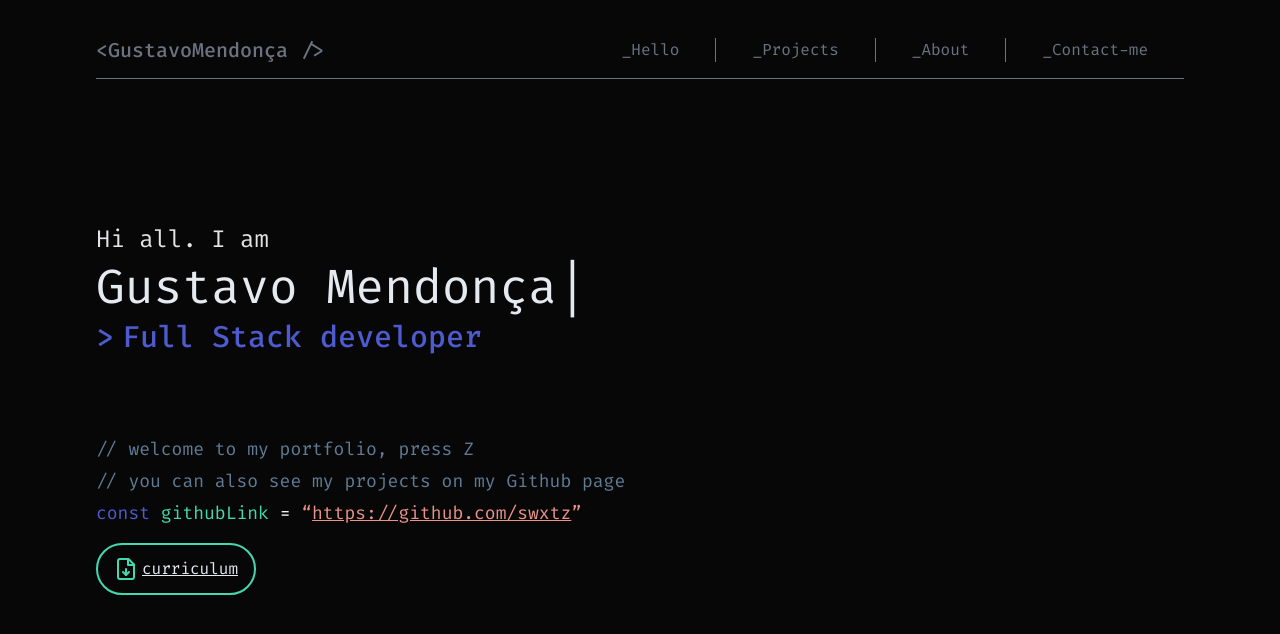
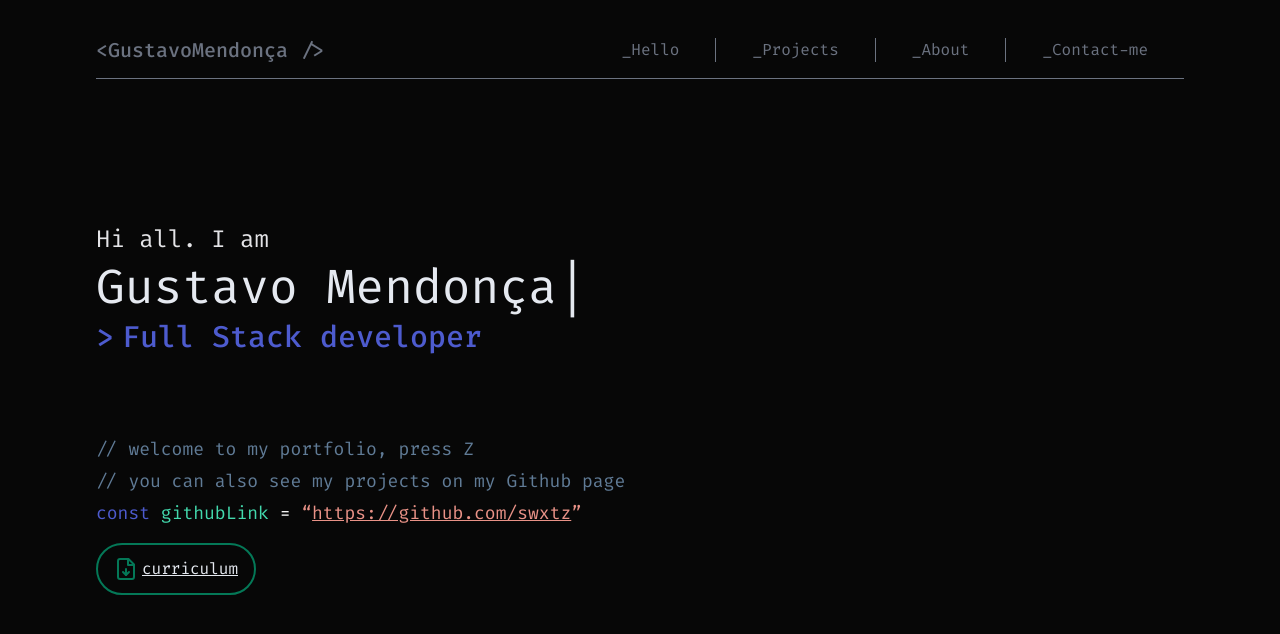
Before and after one commit to swxtz/portfolio, a Next.js app: page / in a window 1280 px wide. Shown: the top 634 px of the page. Built offline with nearby package versions, Linux system fonts and the light colour scheme.

Commit message:
styles: hover curriculum button

```diff
--- a/src/components/CvButton.tsx
+++ b/src/components/CvButton.tsx
@@ -1,10 +1,31 @@
-import { FileDown } from "lucide-react";
+'use client';
+
+import { FileDown } from 'lucide-react';
+import { useState } from 'react';
 
 export function CvButton() {
+  const [isHover, setIsHover] = useState(false);
+
   return (
-    <a href="#" className="flex flex-row items-center border-2 rounded-full border-greenvs-500 w-fit px-4 py-3 gap-1 mt-4">
-      <FileDown color="#43D9AD" />
+    <a
+      href="#"
+      className="flex flex-row items-center border-2 rounded-full border-emerald-700 w-fit px-4 py-3 gap-1 mt-4 hover:border-emerald-600 transition-colors duration-300"
+      onMouseEnter={() => setIsHover(true)}
+      onMouseLeave={() => setIsHover(false)}
+    >
+      {!isHover ? (
+        <FileDown
+          color="rgb(4, 120, 87)"
+          className="transition-colors duration-300"
+        />
+      ) : (
+        <FileDown
+          color="rgb(5, 150, 105)"
+          className="transition-colors duration-300"
+        />
+      )}
+
       <span className="underline">curriculum</span>
     </a>
-  )
+  );
 }
```
